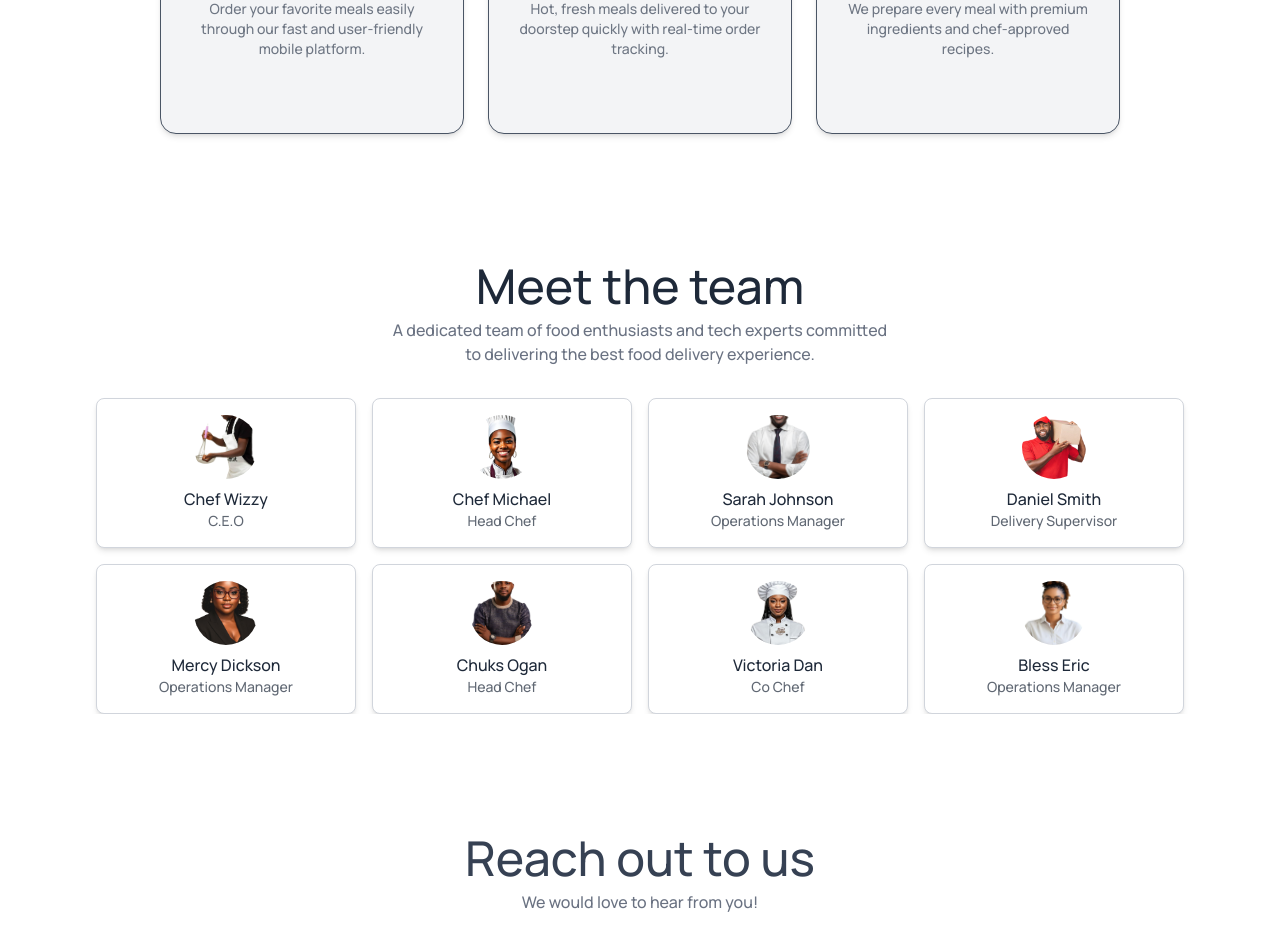
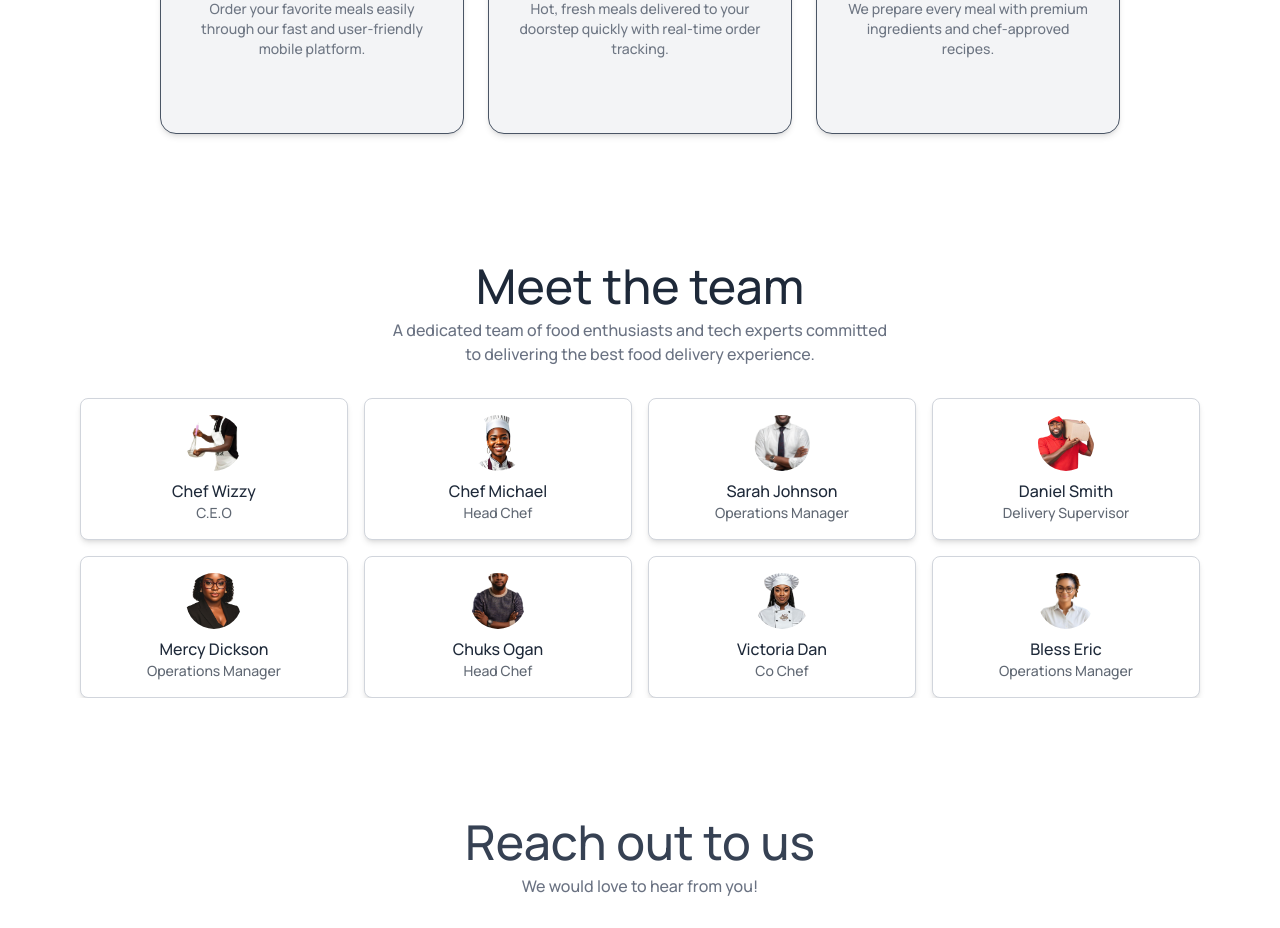
Before and after one commit to nnennafavour/foodwebsite, a React (Vite) app: page / in a window 1280 px wide. Shown: the part 2280-3208 px from the top of the page. Built offline with nearby package versions, Linux system fonts and the light colour scheme.

Commit message:
fix my code

```diff
--- a/src/Components/Team.jsx
+++ b/src/Components/Team.jsx
@@ -1,68 +1,3 @@
-// import React from 'react'
-// import Title from './Title.jsx'
-// import { teamData } from '../assets/assets.js'
-// import { motion } from "motion/react"
-
-// const Team = () => {
-//   return (
-//     <motion.section
-//       initial="hidden"
-//       whileInView="visible"
-//       viewport={{ once: true }}
-//       className="flex flex-col items-center gap-8 px-4 sm:px-12 lg:px-24 xl:px-40
-//       pt-32 text-gray-800 dark:text-white"
-//     >
-//       <Title
-//         title="Meet the team"
-//         desc="A dedicated team of food enthusiasts and tech experts committed to delivering the best food delivery experience."
-//       />
-
-//       {/* TEAM GRID */}
-//       {/* <div className="grid grid-cols-1 sm:grid-cols-2 lg:grid-cols-3 xl:grid-cols-4 gap-5 w-250"> */}
-//         <div className="grid grid-cols-1 sm:grid-cols-2 lg:grid-cols-3 xl:grid-cols-4 gap-5 w-full max-w-6xl">
-
-//         {teamData.map((team, index) => (
-//           <motion.div
-//               initial={{ opacity: 0, y: 20 }}
-//               whileInView={{ opacity: 1, y: 0 }}
-//               transition={{ duration: 0.4, delay: index * 0.1 }}
-//               viewport={{ once: true }}
-//             key={index}
-//             className="
-//               flex flex-col items-center text-center
-//               p-4
-//               rounded-lg
-//               border border-gray-300 dark:border-gray-700
-//               bg-white dark:bg-gray-900
-//               shadow-md
-//               transition-all duration-300
-//               hover:scale-105
-//               hover:shadow-lg
-//             "
-//           >
-//             {/* IMAGE */}
-//             <img
-//               src={team.image}
-//               alt={team.name}
-//               className="w-16 h-16 rounded-full object-contain mb-1"
-//             />
-
-//             {/* TEXT */}
-//             <h3 className="font-semibold text-base">
-//               {team.name}
-//             </h3>
-//             <p className="text-sm opacity-70 mt-1">
-//               {team.role}
-//             </p>
-//           </motion.div>
-//         ))}
-//       </div>
-//     </motion.section>
-//   )
-// }
-
-// export default Team
-
 import React from 'react'
 import Title from './Title.jsx'
 import { teamData } from '../assets/assets.js'
@@ -75,20 +10,30 @@ const Team = () => {
       whileInView="visible"
       viewport={{ once: true }}
       className="
-        flex flex-col items-center gap-8
-        px-4 sm:px-8 lg:px-16 xl:px-24
+        w-screen
+        overflow-x-hidden
+        text-gray-800 dark:text-white
         pt-24 sm:pt-32
-        text-gray-800 dark:text-white
-        overflow-x-hidden
       "
     >
+      {/* INNER SAFE WRAPPER */}
+      <div className="max-w-[100vw] px-2 sm:px-6 lg:px-12 xl:px-20 mx-auto">
+        <div className="flex flex-col items-center gap-8">
           <Title
             title="Meet the team"
             desc="A dedicated team of food enthusiasts and tech experts committed to delivering the best food delivery experience."
           />
 
           {/* TEAM GRID */}
-      <div className="grid grid-cols-1 sm:grid-cols-2 lg:grid-cols-3 xl:grid-cols-4 gap-4 w-full max-w-6xl mx-auto">
+          <div
+            className="
+              grid grid-cols-1 sm:grid-cols-2 lg:grid-cols-3 xl:grid-cols-4
+              gap-4
+              w-full
+              max-w-[calc(100vw-1rem)]
+              mx-auto
+            "
+          >
             {teamData.map((team, index) => (
               <motion.div
                 key={index}
@@ -99,23 +44,21 @@ const Team = () => {
                 className="
                   flex flex-col items-center text-center
                   p-4
+                  w-full
                   rounded-lg
                   border border-gray-300 dark:border-gray-700
                   bg-white dark:bg-gray-900
                   shadow-md
                   transition-all duration-300
                   sm:hover:scale-105
-              sm:hover:shadow-lg
                 "
               >
-            {/* IMAGE */}
                 <img
                   src={team.image}
                   alt={team.name}
-              className="w-14 h-14 sm:w-16 sm:h-16 rounded-full object-cover mb-2"
+                  className="w-14 h-14 rounded-full object-cover mb-2"
                 />
 
-            {/* TEXT */}
                 <h3 className="font-semibold text-base">
                   {team.name}
                 </h3>
@@ -125,6 +68,8 @@ const Team = () => {
               </motion.div>
             ))}
           </div>
+        </div>
+      </div>
     </motion.section>
   )
 }
```
Lines whose indentation alone changed are shown as unchanged.
